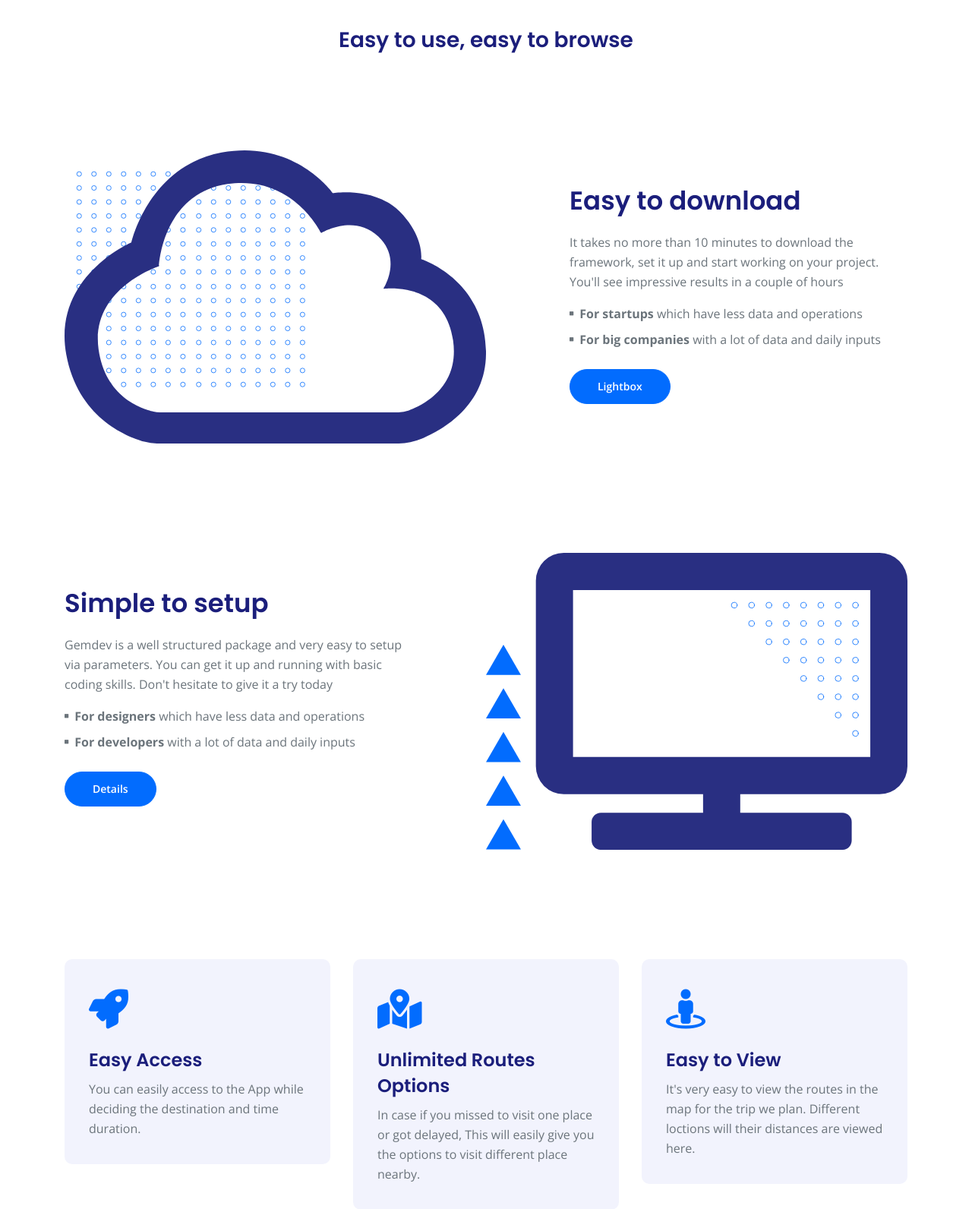
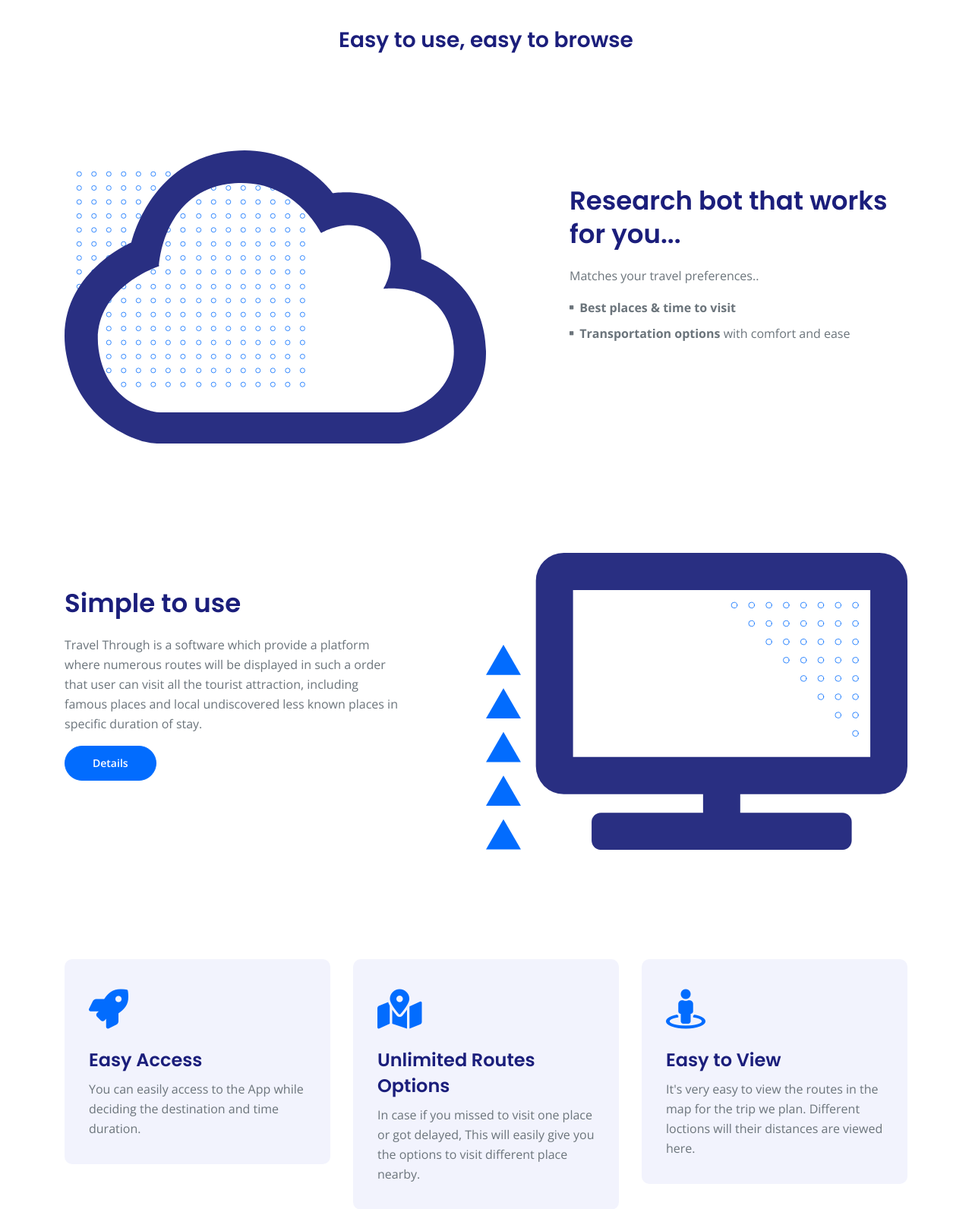
Before and after one commit to MahimaGajjar/Travel-Through, a Flask app: page / in a window 1280 px wide. Shown: the part 922-2514 px from the top of the page at 76% size. Run offline with Flask 2, Linux system fonts and the light colour scheme; some libraries are stand-ins or nearby versions.

Commit message:
git merge master

```diff
--- a/Templates/index.html
+++ b/Templates/index.html
@@ -134,19 +134,20 @@
                 </div> <!-- end of col -->
                 <div class="col-lg-6 col-xl-5">
                     <div class="text-container">
-                        <h2>Easy to download</h2>
-                        <p>It takes no more than 10 minutes to download the framework, set it up and start working on your project. You'll see impressive results in a couple of hours</p>
+                        <h2>Research bot that works for you...</h2>
+                        <p>Matches your travel preferences..</p>
                         <ul class="list-unstyled li-space-lg">
                             <li class="media">
                                 <i class="fas fa-square"></i>
-                                <div class="media-body"><strong>For startups</strong> which have less data and operations</div>
+                                <div class="media-body"><strong>Best places & time to visit
+                                   </strong></div>
                             </li>
                             <li class="media">
                                 <i class="fas fa-square"></i>
-                                <div class="media-body"><strong>For big companies</strong> with a lot of data and daily inputs</div>
+                                <div class="media-body"><strong>Transportation options</strong> with comfort and ease </div>
                             </li>
                         </ul>
-                        <a class="btn-solid-reg popup-with-move-anim" href="#details-lightbox">Lightbox</a>
+
                     </div> <!-- end of text-container -->
                 </div> <!-- end of col -->
             </div> <!-- end of row -->
@@ -163,18 +164,9 @@
             <div class="row">
                 <div class="col-lg-6 col-xl-5">
                     <div class="text-container">
-                        <h2>Simple to setup</h2>
-                        <p>Gemdev is a well structured package and very easy to setup via parameters. You can get it up and running with basic coding skills. Don't hesitate to give it a try today</p>
-                        <ul class="list-unstyled li-space-lg">
-                            <li class="media">
-                                <i class="fas fa-square"></i>
-                                <div class="media-body"><strong>For designers</strong> which have less data and operations</div>
-                            </li>
-                            <li class="media">
-                                <i class="fas fa-square"></i>
-                                <div class="media-body"><strong>For developers</strong> with a lot of data and daily inputs</div>
-                            </li>
-                        </ul>
+                        <h2>Simple to use</h2>
+                        <p>Travel Through is a software which provide a platform where numerous routes will be displayed in such a order that user can visit all the tourist attraction, including famous places and local undiscovered less known places in specific duration of stay.</p>
+
                         <a class="btn-solid-reg" href="#your-link">Details</a>
                     </div> <!-- end of text-container -->
                 </div> <!-- end of col -->
@@ -189,8 +181,8 @@
     <!-- end of details 2 -->
 
 
-       <!-- Features -->
-       <div id="features" class="basic-4">
+    <!-- Features -->
+    <div id="features" class="basic-4">
         <div class="container">
             <div class="row">
                 <div class="col-lg-4">
@@ -314,20 +306,6 @@
     <!-- end of statistics -->
 
 
-    <!-- Invitation -->
-    <div class="basic-6">
-        <div class="container">
-            <div class="row">
-                <div class="col-lg-12">
-                    <div class="text-container bg-gray">
-                        <h4>Gemdev is a well established web development framework dedicated to creatives and makers</h4>
-                        <a class="btn-solid-lg" href="#your-link">Details</a>
-                    </div> <!-- end of text-container -->
-                </div> <!-- end of col -->
-            </div> <!-- end of row -->
-        </div> <!-- end of container -->
-    </div> <!-- end of basic-6 -->
-    <!-- end of invitation -->
 
 
     <!-- Contact -->
```
Also changed, not shown: Templates/user/dashboard.html (+1 -18 lines), Templates/user/tripdetails.html (added).
